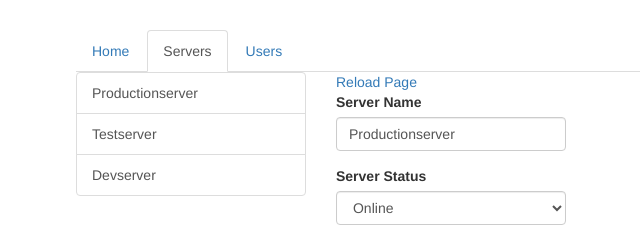
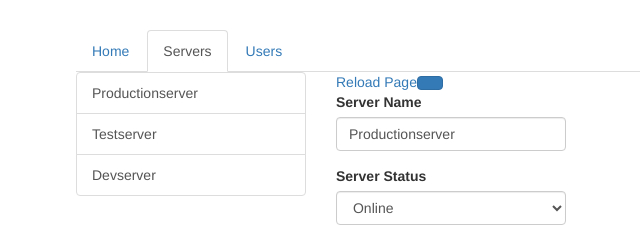
Before and after one commit to galaxyuliana/routing-start, an Angular app: page /servers in a window 1280 px wide. Shown: the top 227 px of the page, without its empty margins (189-829 px from the left). Built offline with nearby package versions, Linux system fonts and the light colour scheme.

Commit message:
Added code to usie relative path in programmatic navigation

```diff
--- a/src/app/servers/servers.component.html
+++ b/src/app/servers/servers.component.html
@@ -11,6 +11,7 @@
   </div>
   <div class="col-xs-12 col-sm-4">
     <a routerLink="/servers">Reload Page</a>
+    <button class="btn btn-primary" (click)="onReload()"></button>
     <app-edit-server></app-edit-server>
     <hr>
     <app-server></app-server>
--- a/src/app/servers/servers.component.ts
+++ b/src/app/servers/servers.component.ts
@@ -1,4 +1,5 @@
 import { Component, OnInit } from '@angular/core';
+import { ActivatedRoute, Router } from '@angular/router';
 import { ServersService } from './servers.service';
 
 @Component({
@@ -9,10 +10,17 @@ import { ServersService } from './servers.service';
 export class ServersComponent implements OnInit {
   public servers: {id: number, name: string, status: string}[] = [];
 
-  constructor(private serversService: ServersService) { }
+  constructor(private serversService: ServersService,
+              private router: Router,
+              private route: ActivatedRoute) {
+
+  }
 
   ngOnInit() {
     this.servers = this.serversService.getServers();
   }
 
+  onReload() {
+    // this.router.navigate(['servers'], {relativeTo: this.route});
+  }
 }
```
